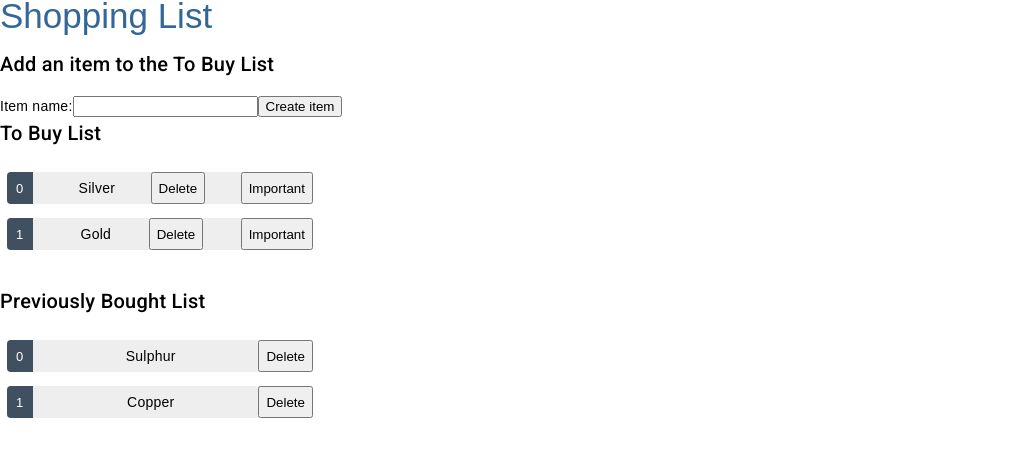
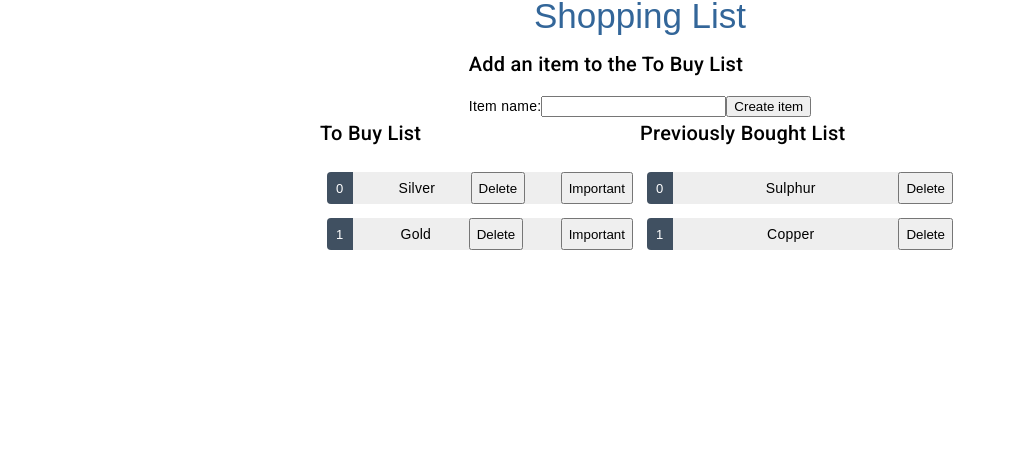
Before and after one commit to JackCollier/angular-shopping-list, an Angular app: page / in a window 1280 px wide. Shown: the top 456 px of the page, without its empty margins (0-1016 px from the left). Built offline with nearby package versions, Linux system fonts and the light colour scheme; data requests are answered from the project's data file.

Commit message:
add classes for styling

```diff
--- a/src/app/app.component.html
+++ b/src/app/app.component.html
@@ -1,3 +1,5 @@
-<h1>{{ title }}</h1>
-<app-list-add-item-form></app-list-add-item-form>
-<app-shopping-list-display></app-shopping-list-display>
+<div class="app-container">
+  <h1>{{ title }}</h1>
+  <app-list-add-item-form></app-list-add-item-form>
+  <app-shopping-list-display></app-shopping-list-display>
+</div>
--- a/src/app/list-add-item-form/list-add-item-form.component.html
+++ b/src/app/list-add-item-form/list-add-item-form.component.html
@@ -1,4 +1,4 @@
-<div>
+<div class="container">
   <h2>Add an item to the To Buy List</h2>
   <form [formGroup]="listItemForm" (submit)="submitListItem()">
     <label for="item-name">Item name:</label>
--- a/src/app/shopping-list-display/shopping-list-display.component.html
+++ b/src/app/shopping-list-display/shopping-list-display.component.html
@@ -1,3 +1,5 @@
+<div class="container">
+  <div>
     <h2>To Buy List</h2>
     <ul cdkDropListGroup class="list">
       <div
@@ -8,7 +10,10 @@
         (cdkDropListDropped)="drop($event)"
       >
         <li *ngFor="let item of toBuyList" cdkDrag>
-      <div class="listItem" [ngClass]="{ 'important-item': item.important }">
+          <div
+            class="listItem"
+            [ngClass]="{ 'important-item': item.important }"
+          >
             <span class="badge">{{ toBuyList.indexOf(item) }}</span>
             <span class="name">{{ item.itemName }}</span>
             <button (click)="deleteToBuyItem(item.id)">Delete</button>
@@ -17,7 +22,9 @@
         </li>
       </div>
     </ul>
+  </div>
 
+  <div>
     <h2>Previously Bought List</h2>
     <ul cdkDropListGroup class="list">
       <div
@@ -31,8 +38,12 @@
           <div class="listItem">
             <span class="badge">{{ previouslyBoughtList.indexOf(item) }}</span>
             <span class="name">{{ item.itemName }}</span>
-        <button (click)="deletePreviouslyBoughtItem(item.id)">Delete</button>
+            <button (click)="deletePreviouslyBoughtItem(item.id)">
+              Delete
+            </button>
           </div>
         </li>
       </div>
     </ul>
+  </div>
+</div>
```
Lines whose indentation alone changed are shown as unchanged.
